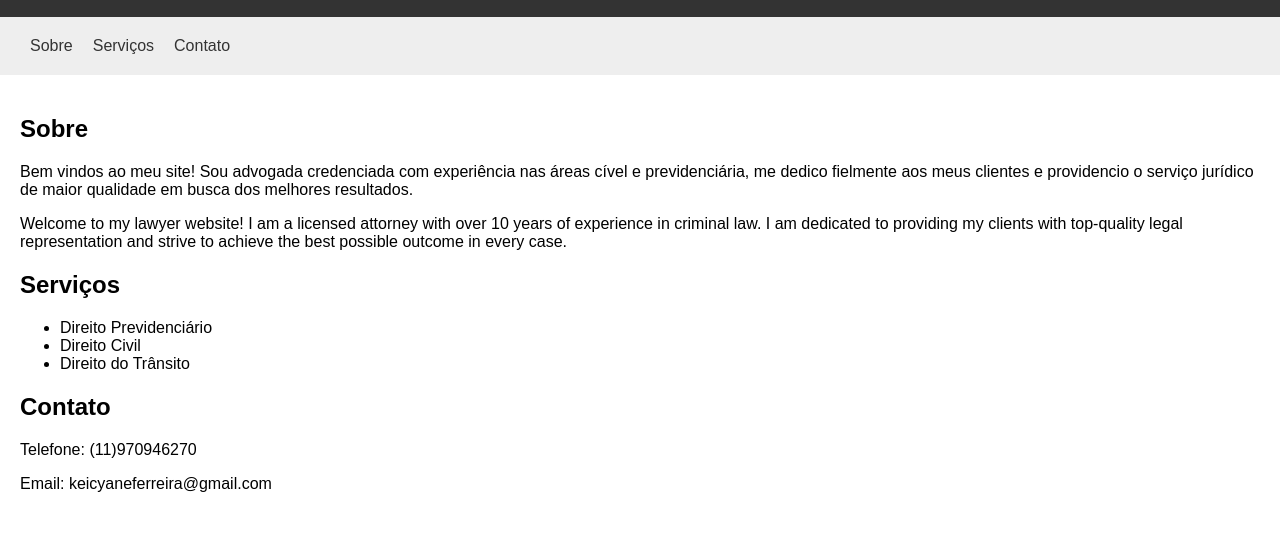
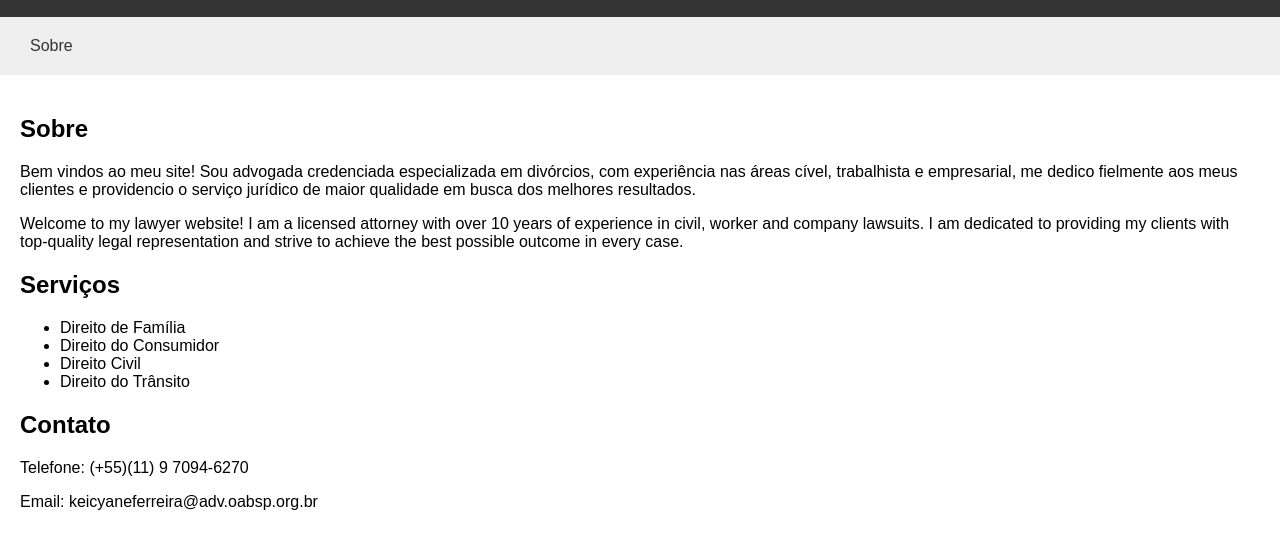
Before and after one commit to arthurhas2/my-html-site, a plain HTML site: page index.html in a window 1280 px wide. Shown: the part 60-608 px from the top of the page. Drawn offline with Linux system fonts and the light colour scheme.

Commit message:
Update homepage content in index.html

```diff
--- a/index.html
+++ b/index.html
@@ -58,27 +58,26 @@
     <nav>
       <ul>
         <li><a href="#about">Sobre</a></li>
-        <li><a href="#services">Serviços</a></li>
-        <li><a href="#contact">Contato</a></li>
       </ul>
     </nav>
     <main>
       <section id="about">
         <h2>Sobre</h2>
-        <p>Bem vindos ao meu site! Sou advogada credenciada com experiência nas áreas cível e previdenciária, me dedico fielmente aos meus clientes e providencio o serviço jurídico de maior qualidade em busca dos melhores resultados.
-		<p>Welcome to my lawyer website! I am a licensed attorney with over 10 years of experience in criminal law. I am dedicated to providing my clients with top-quality legal representation and strive to achieve the best possible outcome in every case.</p>
+        <p>Bem vindos ao meu site! Sou advogada credenciada especializada em divórcios, com experiência nas áreas cível, trabalhista e empresarial, me dedico fielmente aos meus clientes e providencio o serviço jurídico de maior qualidade em busca dos melhores resultados.
+		<p>Welcome to my lawyer website! I am a licensed attorney with over 10 years of experience in civil, worker and company lawsuits. I am dedicated to providing my clients with top-quality legal representation and strive to achieve the best possible outcome in every case.</p>
       </section>
       <section id="services">
         <h2>Serviços</h2>
         <ul>
-          <li>Direito Previdenciário</li>
+		  <li>Direito de Família
+          <li>Direito do Consumidor</li>
           <li>Direito Civil</li>
           <li>Direito do Trânsito</li>
         </ul>
       </section>
       <section id="contact">
         <h2>Contato</h2>
-        <p>Telefone: (11)970946270</p>
-        <p>Email: keicyaneferreira@gmail.com</p>
+        <p>Telefone: (+55)(11) 9 7094-6270</p>
+        <p>Email: keicyaneferreira@adv.oabsp.org.br</p>
       </section>
     </main>
```
